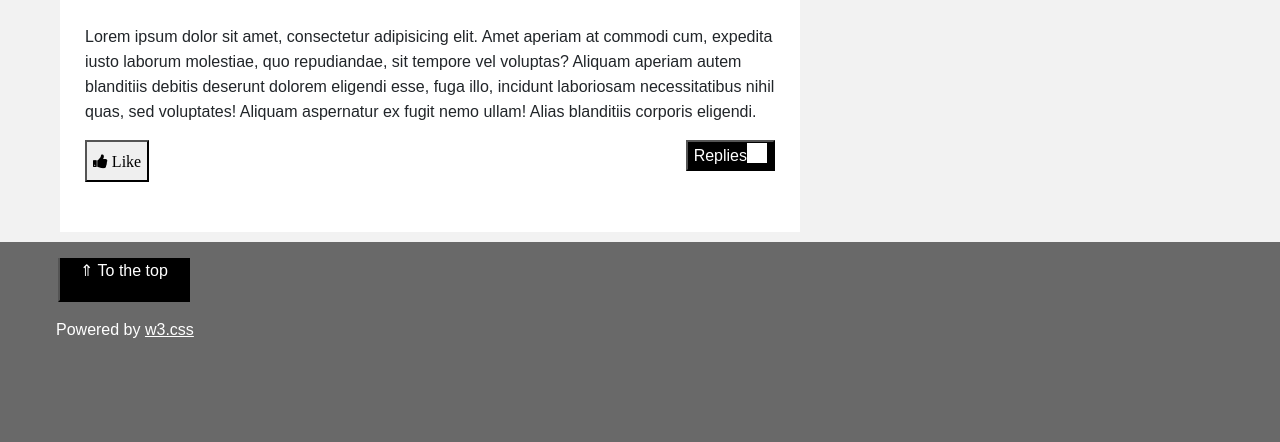
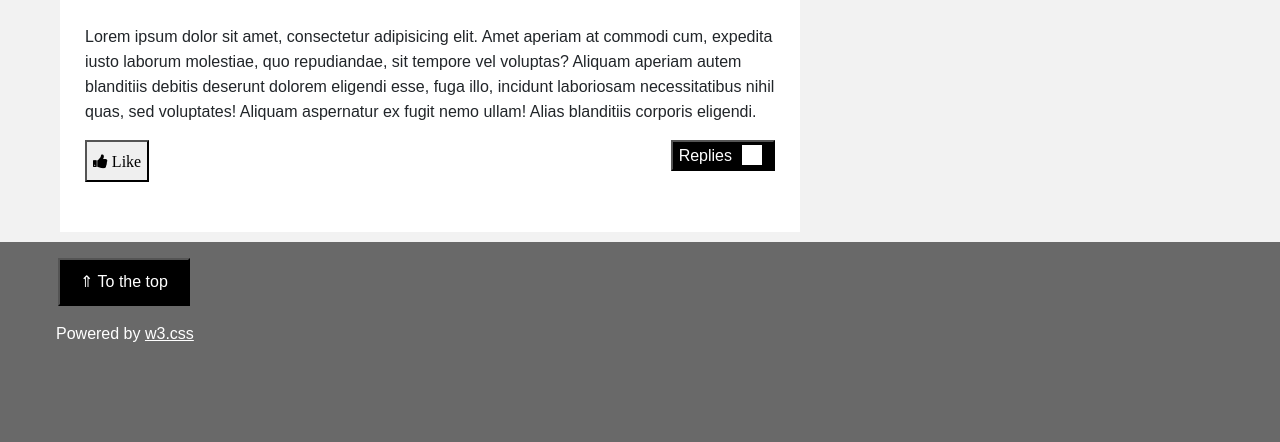
Before and after one commit to handelif/blog, a PHP site: page / in a window 1280 px wide. Shown: the part 3469-3911 px from the top of the page. Run offline with PHP 8.4, Linux system fonts and the light colour scheme.

Commit message:
butonlar

```diff
--- a/css/main.css
+++ b/css/main.css
@@ -276,6 +276,11 @@ fon{
 .alt-kisim .button{
     background-color: black;
     color: white;
+    margin-left: 58px;
+    padding-right: 20px;
+    padding-left: 20px;
+    padding-top: 10px;
+    padding-bottom: 10px;
 }
 .button5 {
     background-color:black;
@@ -288,4 +293,9 @@ fon{
     border: 5px;
     float: right;
     background-color:white;
+    margin-left: 10px;
+    margin-top: 2px;
+    margin-bottom: 2px;
+    margin-right: 5px;
+
 }
--- a/index.html
+++ b/index.html
@@ -76,7 +76,7 @@
                 </div>
 
                 <button> <div class="fa fa-thumbs-up" style="color: black;"> Like </button>
-                <button  class="button button5"> Replies <div class="kutu"></div></button>
+                <button  class="button button5"> Replies <div class="kutu"> </div></button>
 
                 <div class="comments" style="border-top-width: 1px; margin-top: 18px;">
                     <div class="avatar">
@@ -197,7 +197,7 @@
             <h5>Advertise</h5>
         </div>
         <div class="advertise">
-            <div class="advertise-1">
+            <div class="advertise-1" style="text-align: center;">
                <h6>Your AD Here</h6>
             </div>
         </div>
@@ -258,11 +258,11 @@
 </div>
 </div>
 <div class="alt-kisim"> <p></p>
-    <button style=" margin-left: 58px; background-color: black; color: white;border-top-width: 0px;
-    margin-right: 0px; padding-right: 20px; padding-left: 20px;"> <p>&uArr; To the top</button></p>
-    <p style="margin-left: 56px; margin-bottom: 0px;">
-        Powered by <u>w3.css</u>
-    </p>
+
+    <button <div class="button"> &uArr; To the top</button>
+        <div style="margin-left: 56px; margin-bottom: 0px;"> <p></p>
+        Powered by <u>w3.css</u> </div>
+
 </div>
 
 </body>
```
